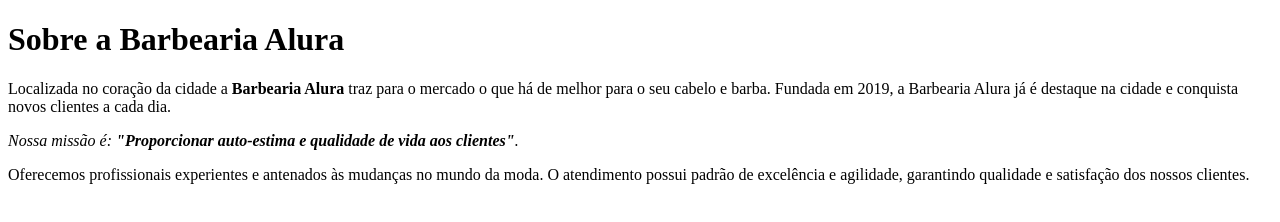
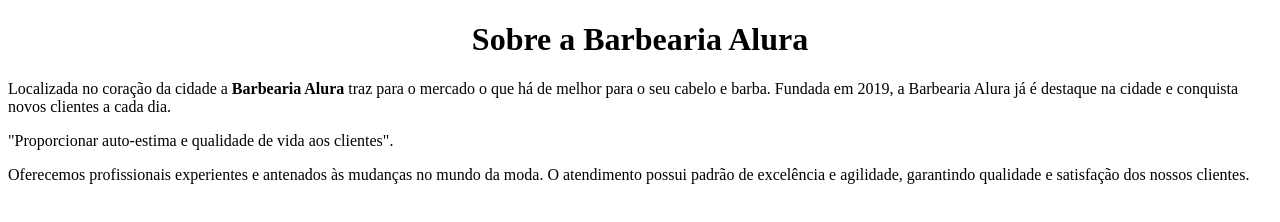
Before and after one commit to zervyk/html, a plain HTML site: page index.html in a window 1280 px wide. Drawn offline with Linux system fonts and the light colour scheme.

Commit message:
Add files via upload

```diff
--- a/index.html
+++ b/index.html
@@ -3,13 +3,20 @@
     <head>
         <meta  charset="UTF-8">
         <title>Barbearia Alura</title>
+        <link.rel="stylesheet".href="style.css">
+
+        <style>
+
+        </style>
     </head>
+
     <body>
-        <h1>Sobre a Barbearia Alura</h1>
-    <p>Localizada no coração da cidade a <strong>Barbearia Alura</strong> traz para o mercado o que há de melhor para o seu cabelo e barba. Fundada em 2019, a Barbearia Alura já é destaque na cidade e conquista novos clientes a cada dia. </p>
+        <h1 style="text-align:center">Sobre a Barbearia Alura</h1>
 
-    <p><em>Nossa missão é: <strong>"Proporcionar auto-estima e qualidade de vida aos clientes"</strong>.</em></p>
+        <p>Localizada no coração da cidade a <strong>Barbearia Alura</strong> traz para o mercado o que há de melhor para o seu cabelo e barba. Fundada em 2019, a Barbearia Alura já é destaque na cidade e conquista novos clientes a cada dia. </p>
 
-    <p>Oferecemos profissionais experientes e antenados às mudanças no mundo da moda. O atendimento possui padrão de excelência e agilidade, garantindo qualidade e satisfação dos nossos clientes.</p>
-   </body>
+        <pstyle="font-size: 20pxNossa missão é: <strong>"Proporcionar auto-estima e qualidade de vida aos clientes"</strong>.</em></p>
+
+        <p>Oferecemos profissionais experientes e antenados às mudanças no mundo da moda. O atendimento possui padrão de excelência e agilidade, garantindo qualidade e satisfação dos nossos clientes.</p>
+    </body>
 </html>
```
